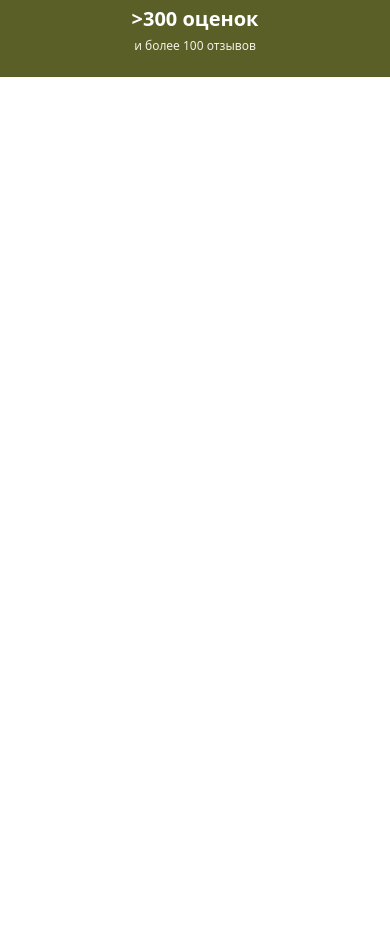
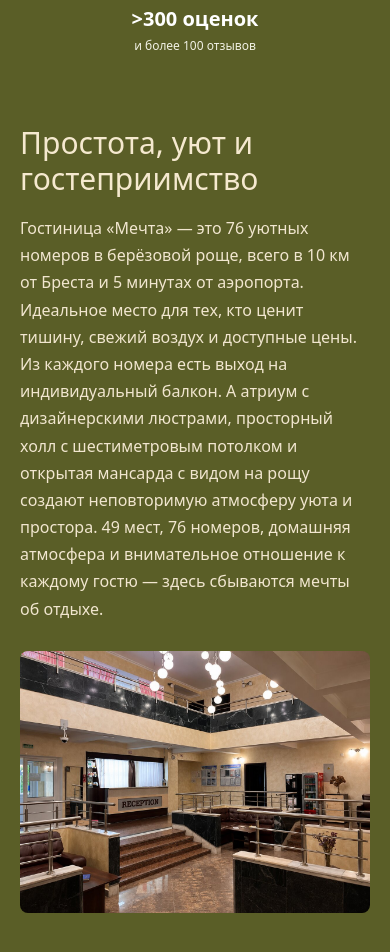
Before and after one commit to p1ndoska/mechta, a React (Vite) app in the folder frontend/: page / in a window 390 px wide. Shown: the part 740-1692 px from the top of the page. Before the commit the page ends 844 px from the top, so only its background shows below. Built offline with nearby package versions, Linux system fonts and the light colour scheme; no server answers.

Commit message:
Блок «Простота, уют и гостеприимство»
Co-Authored-By: Devin AI <158243242+devin-ai-integration[bot]@users.noreply.github.com>

```diff
--- a/frontend/src/App.jsx
+++ b/frontend/src/App.jsx
@@ -3,6 +3,7 @@ import Header from './components/Header.jsx';
 import Hero from './components/Hero.jsx';
 import Ratings from './components/Ratings.jsx';
 import Rooms from './components/Rooms.jsx';
+import About from './components/About.jsx';
 import RoomPage from './components/RoomPage.jsx';
 import Admin from './admin/Admin.jsx';
 
@@ -45,6 +46,7 @@ function Site() {
         </div>
         <Ratings lang={lang} />
         <Rooms lang={lang} />
+        <About lang={lang} />
       </main>
     </>
   );
--- /dev/null
+++ b/frontend/src/components/About.css
@@ -0,0 +1,56 @@
+.about {
+  padding: 72px 32px;
+  background: #5a5e27;
+  color: #f1e6cf;
+}
+
+.about__inner {
+  max-width: 1240px;
+  margin: 0 auto;
+  display: grid;
+  grid-template-columns: minmax(0, 1fr) minmax(0, 1fr);
+  gap: 56px;
+  align-items: center;
+}
+
+.about__title {
+  margin: 0;
+  font-size: 40px;
+  font-weight: 500;
+  line-height: 1.2;
+  color: #f5e9cf;
+}
+
+.about__text {
+  margin: 28px 0 0;
+  font-size: 17px;
+  line-height: 1.7;
+}
+
+.about__photo {
+  display: block;
+  width: 100%;
+  aspect-ratio: 4 / 3;
+  object-fit: cover;
+  border-radius: 8px;
+}
+
+@media (max-width: 900px) {
+  .about {
+    padding: 48px 20px;
+  }
+
+  .about__inner {
+    grid-template-columns: 1fr;
+    gap: 28px;
+  }
+
+  .about__title {
+    font-size: 30px;
+  }
+
+  .about__text {
+    margin-top: 18px;
+    font-size: 16px;
+  }
+}
--- /dev/null
+++ b/frontend/src/components/About.jsx
@@ -0,0 +1,34 @@
+import './About.css';
+
+const texts = {
+  ru: {
+    title: 'Простота, уют и гостеприимство',
+    text: 'Гостиница «Мечта» — это 76 уютных номеров в берёзовой роще, всего в 10 км от Бреста и 5 минутах от аэропорта. Идеальное место для тех, кто ценит тишину, свежий воздух и доступные цены. Из каждого номера есть выход на индивидуальный балкон. А атриум с дизайнерскими люстрами, просторный холл с шестиметровым потолком и открытая мансарда с видом на рощу создают неповторимую атмосферу уюта и простора. 49 мест, 76 номеров, домашняя атмосфера и внимательное отношение к каждому гостю — здесь сбываются мечты об отдыхе.',
+    alt: 'Атриум гостиницы «Мечта»',
+  },
+  en: {
+    title: 'Simplicity, comfort and hospitality',
+    text: 'Mechta Hotel offers 76 cosy rooms in a birch grove, just 10 km from Brest and 5 minutes from the airport. It is the perfect place for those who value quiet, fresh air and affordable prices. Every room has its own balcony. The atrium with designer chandeliers, the spacious lobby with a six-metre ceiling and the open attic overlooking the grove create a unique atmosphere of comfort and space. 49 places, 76 rooms, a homely atmosphere and attention to every guest — this is where dreams of a good rest come true.',
+    alt: 'Atrium of Mechta Hotel',
+  },
+  be: {
+    title: 'Прастата, утульнасць і гасціннасць',
+    text: 'Гасцініца «Мечта» — гэта 76 утульных нумароў у бярозавым гаі, усяго ў 10 км ад Брэста і 5 хвілінах ад аэрапорта. Ідэальнае месца для тых, хто цэніць цішыню, свежае паветра і даступныя цэны. З кожнага нумара ёсць выхад на індывідуальны балкон. А атрыум з дызайнерскімі люстрамі, прасторная зала з шасціметровай столлю і адкрытая мансарда з выглядам на гай ствараюць непаўторную атмасферу ўтульнасці і прастору. 49 месцаў, 76 нумароў, хатняя атмасфера і ўважлівыя адносіны да кожнага госця — тут збываюцца мары пра адпачынак.',
+    alt: 'Атрыум гасцініцы «Мечта»',
+  },
+};
+
+export default function About({ lang }) {
+  const t = texts[lang];
+  return (
+    <section className="about" id="about">
+      <div className="about__inner">
+        <div className="about__content">
+          <h2 className="about__title">{t.title}</h2>
+          <p className="about__text">{t.text}</p>
+        </div>
+        <img className="about__photo" src="/images/about/atrium.jpg" alt={t.alt} loading="lazy" />
+      </div>
+    </section>
+  );
+}
```
Also changed, not shown: frontend/public/images/about/atrium.jpg (added), 5 other files (tests, documents, lock files or other folders).
